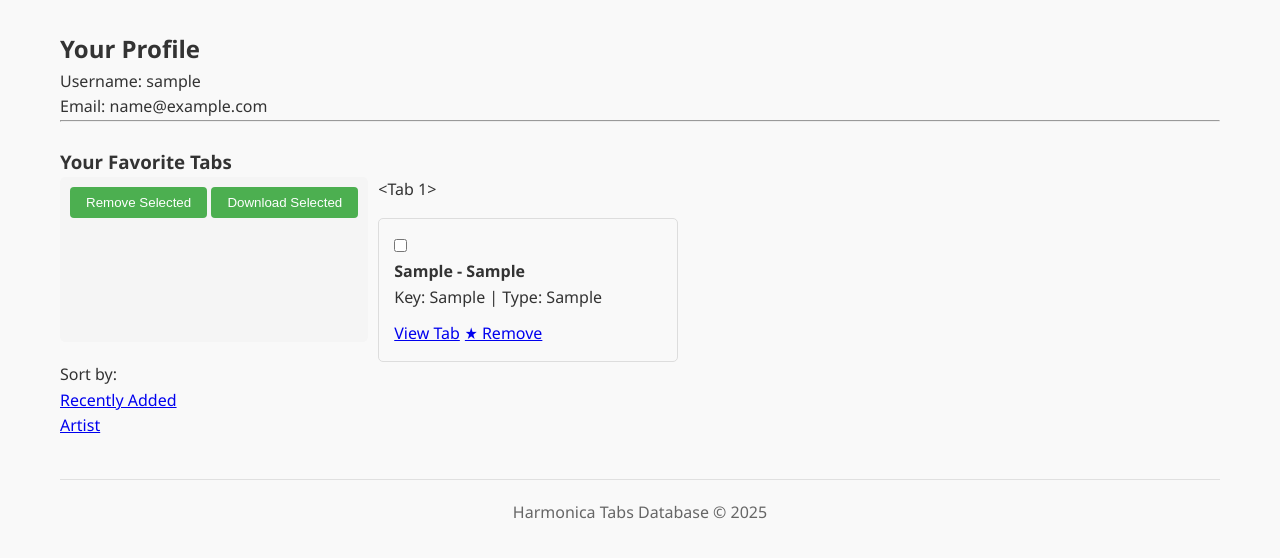
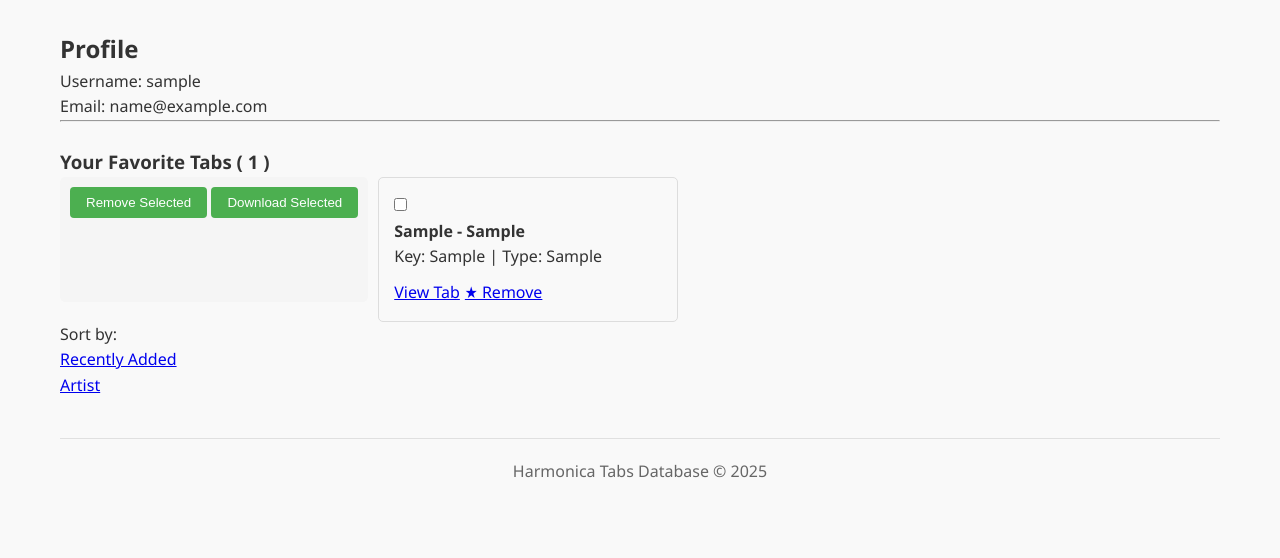
Before and after one commit to mthsgrc/harmonica_project, a Flask app: page /favorites in a window 1280 px wide. Shown: the part 88-646 px from the top of the page. Run offline with Flask 3, Linux system fonts and the light colour scheme; a user stored in the database is signed in; tables that the repository leaves empty hold one stand-in row (values such as "Sample post"); some libraries are stand-ins or nearby versions.

Commit message:
Favorite page with total favorites

```diff
--- a/app/routes.py
+++ b/app/routes.py
@@ -100,8 +100,12 @@ def favorites():
         favorites = sorted(user.favorites, key=lambda x: (x.artist.lower(), x.song.lower()))
     else:  # recent
         favorites = sorted(user.favorites, key=lambda x: x.id, reverse=True)
-    fav_tabs = current_user.favorites
-    return render_template('favorites.html', favorites=fav_tabs)
+
+    return render_template('favorites.html',
+                         favorites=favorites,
+                         sort_by=sort_by,
+                         user=user,
+                         )
 
 
 @main.route('/profile')
--- a/app/templates/favorites.html
+++ b/app/templates/favorites.html
@@ -1,6 +1,6 @@
 {% extends "base.html" %} {% block content %}
 
-<h2>Your Profile</h2>
+<h2>Profile</h2>
 
 <!-- Profile info section -->
 <div class="profile-info">
@@ -13,7 +13,7 @@
 {% if favorites %}
 
 <!-- Favorites section -->
-<h3>Your Favorite Tabs</h3>
+<h3>Your Favorite Tabs ( {{ favorites|length }} ) </h3>
 
 <form method="POST" action="{{ url_for('main.bulk_favorite_action') }}">
   <div class="bulk-actions">
@@ -33,8 +33,6 @@
   <div class="favorites-list">
     {% for tab in favorites %}
 
-
-    {{ tab }}
 
     <div class="favorite-tab card">
       <div class="card-body">
```
